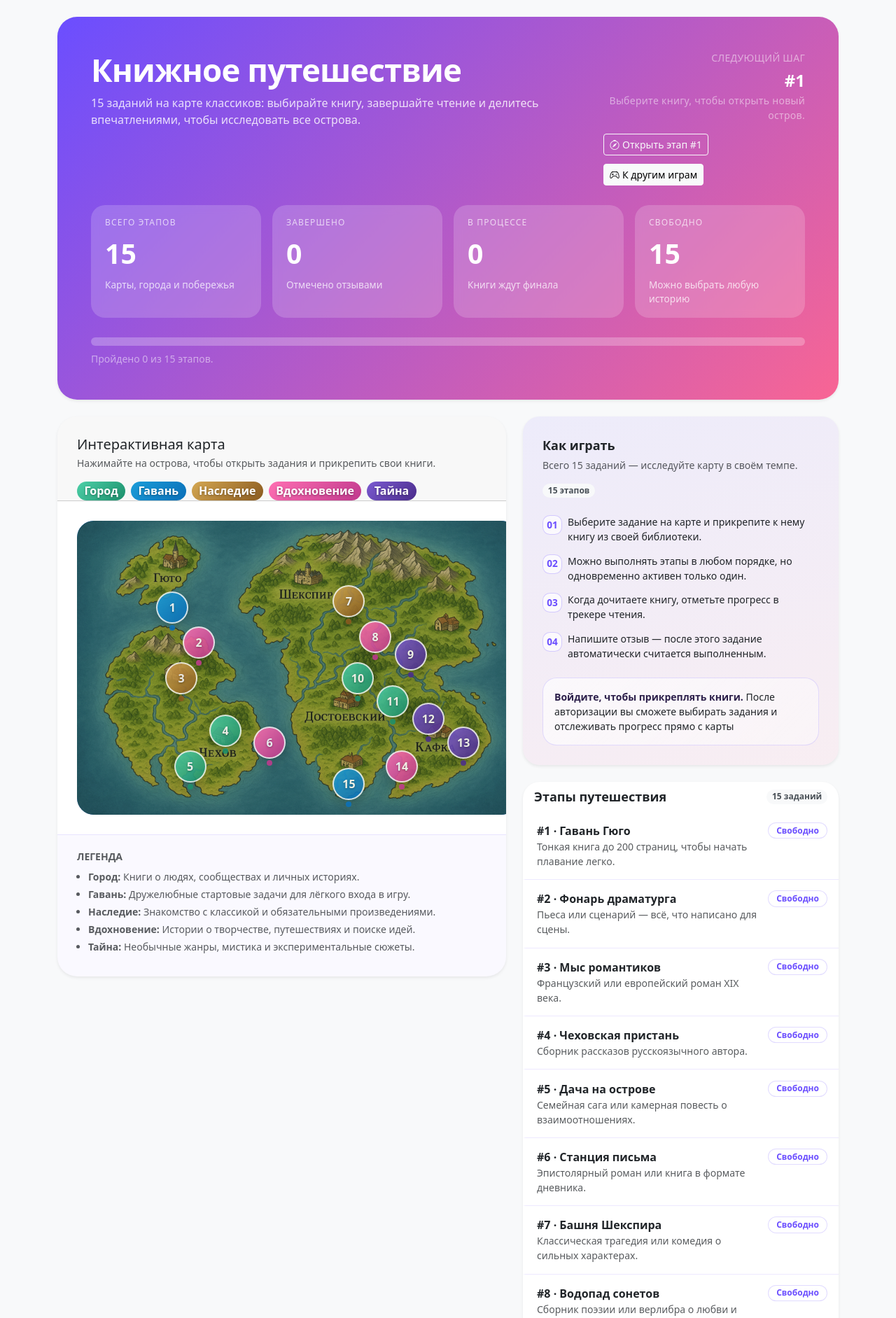
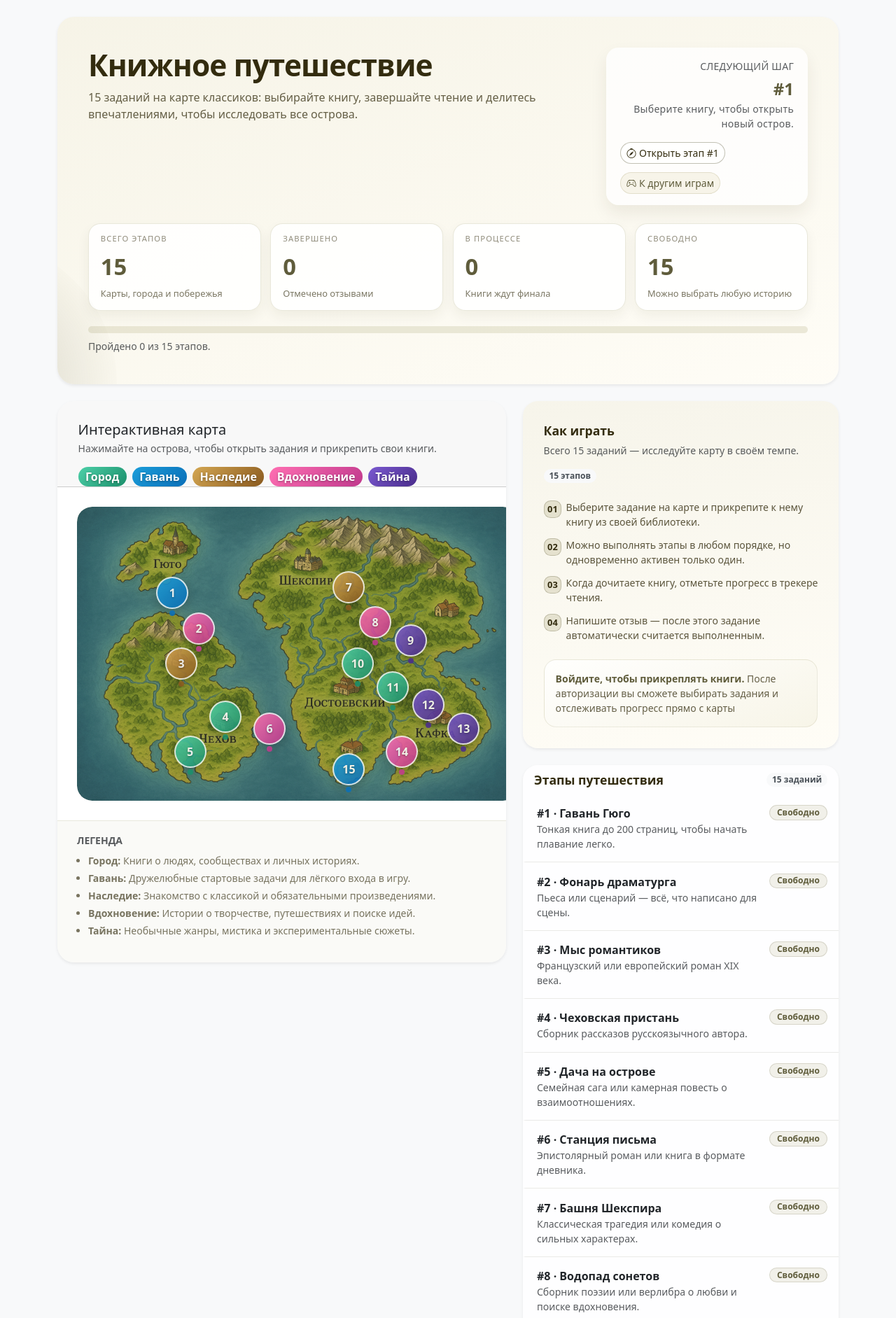
Before and after one commit to OlgaKuznetsova03/Mybooks_server, a Django app: page /games/journey-map/ in a window 1280 px wide; the page is wider, and only the part inside the window is pictured. Shown: the part 81-1964 px from the top of that part at 70% size. Run offline with Django 4.2, Linux system fonts and the light colour scheme.

Commit message:
книжное путешествие настраиваем цвет

```diff
--- a/games/static/games/game-pages.css
+++ b/games/static/games/game-pages.css
@@ -1,53 +1,79 @@
 :root {
-  --game-purple: #6b4eff;
-  --game-rose: #f86594;
-  --game-sand: #ffe9c7;
-  --game-ink: #2c1f4a;
-  --game-fog: #f4f1ff;
-  --game-teal: #32c4a0;
+  --journey-ink: #332c0f;
+  --journey-olive: #5f5c3b;
+  --journey-fern: #7b7752;
+  --journey-gold: #bcb893;
+  --journey-sand: #f6f3e5;
+  --journey-cream: #fffdf6;
+  --journey-mist: rgba(188, 184, 147, 0.28);
+  --journey-haze: rgba(95, 92, 59, 0.08);
 }
 
 .game-hero {
   position: relative;
-  border-radius: 1.75rem;
+  border-radius: 1.5rem;
   overflow: hidden;
-  background: linear-gradient(135deg, var(--game-purple), var(--game-rose));
-  color: #fff;
+  color: var(--journey-ink);
+  background: linear-gradient(160deg, rgba(246, 243, 229, 0.9), rgba(255, 253, 246, 0.95));
+  border: 1px solid rgba(188, 184, 147, 0.3);
+  box-shadow: 0 20px 45px rgba(51, 44, 15, 0.08);
+}
+
+.game-hero::before,
+.game-hero::after {
+  content: "";
+  position: absolute;
+  border-radius: 999px;
+  background: radial-gradient(circle at center, rgba(188, 184, 147, 0.35), transparent 70%);
+  filter: blur(0.5px);
+  pointer-events: none;
 }
 
 .game-hero::before {
-  content: "";
-  position: absolute;
-  inset: -35% -35% auto auto;
-  width: clamp(220px, 40vw, 360px);
+  inset: -28% -32% auto auto;
+  width: clamp(220px, 44vw, 360px);
   aspect-ratio: 1 / 1;
-  background: radial-gradient(circle at center, rgba(255, 255, 255, 0.35), transparent 70%);
-  transform: rotate(18deg);
+}
+
+.game-hero::after {
+  inset: auto auto -40% -30%;
+  width: clamp(240px, 50vw, 420px);
+  aspect-ratio: 1 / 1;
+  background: radial-gradient(circle at center, rgba(95, 92, 59, 0.25), transparent 75%);
 }
 
 .game-hero .card-body {
   position: relative;
-  padding: clamp(1.75rem, 2vw + 1.5rem, 3rem);
+  padding: clamp(1.5rem, 2.2vw + 1.25rem, 2.75rem);
 }
 
 .game-hero-heading {
-  font-size: clamp(1.85rem, 3vw + 1.4rem, 2.85rem);
+  font-size: clamp(1.75rem, 2.5vw + 1.35rem, 2.65rem);
   font-weight: 700;
   letter-spacing: -0.02em;
 }
 
 .game-hero-description {
-  max-width: 46rem;
-  color: rgba(255, 255, 255, 0.82);
+  max-width: 44rem;
+  color: rgba(51, 44, 15, 0.75);
 }
 
 .game-hero-meta {
   max-width: 18rem;
+  background: rgba(255, 255, 255, 0.78);
+  border-radius: 1.1rem;
+  padding: 1rem 1.25rem;
+  box-shadow: 0 12px 24px rgba(51, 44, 15, 0.08);
 }
 
 .game-hero-meta .badge,
 .game-hero-meta .small {
   letter-spacing: 0.02em;
+  color: rgba(51, 44, 15, 0.65);
+}
+
+.game-hero-meta .fs-4 {
+  color: var(--journey-olive);
 }
 
 .game-hero-actions {
@@ -56,60 +82,99 @@
   gap: 0.75rem;
 }
 
+.game-hero-actions .btn {
+  border-radius: 999px;
+}
+
+.btn-journey-outline {
+  border-radius: 999px;
+  border: 1px solid rgba(95, 92, 59, 0.38);
+  background: rgba(255, 255, 255, 0.75);
+  color: var(--journey-ink);
+  transition: background-color 0.2s ease, color 0.2s ease, border-color 0.2s ease, box-shadow 0.2s ease;
+}
+
+.btn-journey-outline:hover,
+.btn-journey-outline:focus-visible {
+  background: var(--journey-olive);
+  color: #fff;
+  border-color: var(--journey-olive);
+  box-shadow: 0 0 0 0.2rem rgba(188, 184, 147, 0.25);
+}
+
+.btn-journey-soft {
+  border-radius: 999px;
+  border: 1px solid rgba(188, 184, 147, 0.35);
+  background: rgba(246, 243, 229, 0.85);
+  color: var(--journey-olive);
+  transition: background-color 0.2s ease, color 0.2s ease, border-color 0.2s ease, box-shadow 0.2s ease;
+}
+
+.btn-journey-soft:hover,
+.btn-journey-soft:focus-visible {
+  background: var(--journey-olive);
+  color: #fff;
+  border-color: var(--journey-olive);
+  box-shadow: 0 0 0 0.2rem rgba(188, 184, 147, 0.2);
+}
+
 .game-hero-stats {
   display: grid;
-  grid-template-columns: repeat(auto-fit, minmax(180px, 1fr));
-  gap: 1rem;
-  margin-top: 1.75rem;
+  grid-template-columns: repeat(auto-fit, minmax(160px, 1fr));
+  gap: 0.85rem;
+  margin-top: clamp(1.25rem, 2vw, 1.75rem);
 }
 
 .game-hero-stat {
-  backdrop-filter: blur(6px);
-  background: rgba(255, 255, 255, 0.18);
-  border-radius: 1.25rem;
-  padding: 1rem 1.25rem;
+  background: rgba(255, 255, 255, 0.88);
+  border-radius: 1.1rem;
+  padding: 0.85rem 1.05rem;
   display: flex;
   flex-direction: column;
   gap: 0.35rem;
-  min-height: 120px;
+  border: 1px solid rgba(188, 184, 147, 0.32);
+  box-shadow: 0 8px 18px rgba(51, 44, 15, 0.06);
 }
 
 .game-hero-stat .label {
-  font-size: 0.75rem;
+  font-size: 0.7rem;
   text-transform: uppercase;
   letter-spacing: 0.1em;
-  color: rgba(255, 255, 255, 0.7);
+  color: rgba(51, 44, 15, 0.55);
 }
 
 .game-hero-stat .value {
-  font-size: clamp(1.75rem, 2vw + 1.25rem, 2.45rem);
+  font-size: clamp(1.45rem, 2vw + 1rem, 2.05rem);
   font-weight: 700;
+  color: var(--journey-olive);
 }
 
 .game-hero-stat .hint {
-  font-size: 0.85rem;
-  color: rgba(255, 255, 255, 0.75);
+  font-size: 0.8rem;
+  color: rgba(51, 44, 15, 0.65);
 }
 
 .game-progress {
-  margin-top: 1.75rem;
-  height: 12px;
+  margin-top: 1.35rem;
+  height: 10px;
   border-radius: 999px;
-  background: rgba(255, 255, 255, 0.25);
+  background: rgba(188, 184, 147, 0.3);
   overflow: hidden;
 }
 
 .game-progress-bar {
   height: 100%;
   width: 0;
-  background: rgba(255, 255, 255, 0.95);
+  background: linear-gradient(90deg, var(--journey-olive) 0%, var(--journey-ink) 90%);
   border-radius: inherit;
   transition: width 0.4s ease;
 }
 
 .game-panel {
-  border-radius: 1.5rem;
-  border: 1px solid rgba(107, 78, 255, 0.12);
+  border-radius: 1.35rem;
+  border: 1px solid rgba(188, 184, 147, 0.28);
+  background: rgba(255, 255, 255, 0.92);
+  box-shadow: 0 16px 32px rgba(51, 44, 15, 0.07);
 }
 
 .game-panel .card-header,
@@ -119,17 +184,18 @@
 }
 
 .game-panel .card-body {
-  padding: 1.75rem;
+  padding: clamp(1.35rem, 2vw + 1rem, 1.85rem);
 }
 
 .game-panel--soft {
-  background: linear-gradient(160deg, rgba(107, 78, 255, 0.08), rgba(248, 101, 148, 0.08));
+  background: linear-gradient(170deg, rgba(246, 243, 229, 0.75), rgba(255, 253, 246, 0.95));
 }
 
 .game-panel-title {
-  font-size: 1.125rem;
+  font-size: 1.1rem;
   font-weight: 600;
-  margin-bottom: 0.5rem;
+  margin-bottom: 0.45rem;
+  color: var(--journey-ink);
 }
 
 .game-checklist {
@@ -141,8 +207,9 @@
 
 .game-checklist li {
   position: relative;
-  padding-left: 2.25rem;
-  margin-bottom: 0.85rem;
+  padding-left: 2rem;
+  margin-bottom: 0.75rem;
+  color: rgba(51, 44, 15, 0.8);
 }
 
 .game-checklist li::before {
@@ -151,51 +218,56 @@
   position: absolute;
   left: 0;
   top: 0.05rem;
-  width: 1.75rem;
-  height: 1.75rem;
-  border-radius: 0.65rem;
+  width: 1.6rem;
+  height: 1.6rem;
+  border-radius: 0.6rem;
   display: grid;
   place-items: center;
-  background: rgba(255, 255, 255, 0.7);
-  color: var(--game-purple);
+  background: rgba(188, 184, 147, 0.35);
+  color: var(--journey-ink);
   font-weight: 600;
-  font-size: 0.85rem;
-  box-shadow: inset 0 0 0 1px rgba(107, 78, 255, 0.28);
+  font-size: 0.8rem;
+  box-shadow: inset 0 0 0 1px rgba(95, 92, 59, 0.28);
 }
 
 .game-hint {
-  border-radius: 1.25rem;
-  background: linear-gradient(135deg, rgba(255, 255, 255, 0.65), rgba(255, 255, 255, 0.4));
-  border: 1px solid rgba(107, 78, 255, 0.18);
+  border-radius: 1.1rem;
+  background: linear-gradient(160deg, rgba(255, 255, 255, 0.85), rgba(246, 243, 229, 0.85));
+  border: 1px solid rgba(188, 184, 147, 0.28);
+  color: rgba(51, 44, 15, 0.75);
 }
 
 .game-hint strong {
-  color: var(--game-ink);
+  color: var(--journey-olive);
 }
 
 .journey-map-card {
-  border-radius: 1.75rem;
+  border-radius: 1.5rem;
   overflow: hidden;
+  background: rgba(255, 255, 255, 0.95);
+  border: 1px solid rgba(188, 184, 147, 0.28);
+  box-shadow: 0 18px 36px rgba(51, 44, 15, 0.06);
 }
 
 .journey-map-card .card-header {
-  padding: 1.75rem 1.75rem 0;
+  padding: clamp(1.35rem, 2vw + 1rem, 1.85rem) clamp(1.35rem, 2vw + 1rem, 1.85rem) 0;
 }
 
 .journey-map-card .card-body {
-  padding: 1.75rem;
+  padding: clamp(1.25rem, 2vw + 1rem, 1.75rem);
 }
 
 .journey-map-card .card-footer {
-  padding: 1.25rem 1.75rem 1.75rem;
-  border-top: 1px solid rgba(107, 78, 255, 0.12);
-  background: rgba(107, 78, 255, 0.03);
+  padding: 1.1rem clamp(1.35rem, 2vw + 1rem, 1.75rem) clamp(1.5rem, 2vw + 1.4rem, 1.9rem);
+  border-top: 1px solid rgba(188, 184, 147, 0.28);
+  background: rgba(188, 184, 147, 0.08);
 }
 
 .journey-map-card .journey-map__canvas {
-  border-radius: 1.5rem;
+  border-radius: 1.35rem;
   border: none;
-  box-shadow: inset 0 0 0 1px rgba(107, 78, 255, 0.08);
+  box-shadow: inset 0 0 0 1px rgba(188, 184, 147, 0.22);
+  background: linear-gradient(180deg, rgba(246, 243, 229, 0.75), rgba(255, 255, 255, 0.9));
 }
 
 .journey-map-card .journey-map__canvas::before {
@@ -208,166 +280,188 @@
   gap: 0.5rem;
 }
 
+
 .journey-legend-hints {
   margin-bottom: 0;
   padding-left: 1rem;
-  color: var(--bs-secondary-color);
+  color: rgba(51, 44, 15, 0.65);
 }
 
 .journey-stage-list__item {
-  padding: 1.05rem 1.25rem;
+  padding: 0.95rem 1.15rem;
   border: none;
-  border-bottom: 1px solid rgba(107, 78, 255, 0.12);
+  border-bottom: 1px solid rgba(95, 92, 59, 0.12);
   background: transparent;
   transition: background-color 0.2s ease, transform 0.2s ease;
 }
 
 .journey-stage-list__item:hover {
-  background: rgba(107, 78, 255, 0.05);
+  background: rgba(246, 243, 229, 0.7);
 }
 
 .journey-stage-list__status {
   font-size: 0.75rem;
   font-weight: 600;
-  padding: 0.35rem 0.75rem;
+  padding: 0.3rem 0.7rem;
+  border-radius: 999px;
 }
 
 .journey-stage-list__status--available {
-  background: rgba(255, 255, 255, 0.8);
-  color: var(--game-purple);
-  box-shadow: inset 0 0 0 1px rgba(107, 78, 255, 0.2);
+  background: rgba(188, 184, 147, 0.2);
+  color: var(--journey-olive);
+  box-shadow: inset 0 0 0 1px rgba(95, 92, 59, 0.18);
 }
 
 .journey-stage-list__status--in_progress {
-  background: rgba(248, 101, 148, 0.18);
-  color: #aa1f59;
+  background: rgba(123, 119, 82, 0.18);
+  color: var(--journey-ink);
 }
 
 .journey-stage-list__status--completed {
-  background: rgba(50, 196, 160, 0.18);
-  color: #1b6f49;
+  background: rgba(95, 92, 59, 0.18);
+  color: var(--journey-ink);
 }
 
 .journey-stage-panel {
   --bs-offcanvas-width: min(420px, 100vw);
-  background: var(--game-fog);
-  color: var(--game-ink);
+  background: linear-gradient(180deg, rgba(246, 243, 229, 0.85), rgba(255, 255, 255, 0.95));
+  color: var(--journey-ink);
 }
 
 .journey-stage-panel .offcanvas-header {
-  padding: 1.5rem 1.75rem;
+  padding: 1.35rem 1.6rem;
 }
 
 .journey-stage-panel .offcanvas-body {
-  padding: 1.75rem;
+  padding: 1.6rem;
 }
 
 .journey-stage-panel__status {
-  background: rgba(107, 78, 255, 0.12);
-  color: var(--game-ink);
+  background: rgba(188, 184, 147, 0.2);
+  color: var(--journey-ink);
   font-weight: 600;
 }
 
+.journey-stage-panel__status--available {
+  background: rgba(188, 184, 147, 0.25);
+  color: var(--journey-olive);
+}
+
+.journey-stage-panel__status--in_progress {
+  background: rgba(123, 119, 82, 0.25);
+  color: #fff;
+}
+
+.journey-stage-panel__status--completed {
+  background: var(--journey-olive);
+  color: #fff;
+}
+
 .journey-stage-panel__form {
-  border-radius: 1.25rem;
-  border: 1px solid rgba(107, 78, 255, 0.12);
-  padding: 1.25rem;
-  background: #fff;
+  border-radius: 1.1rem;
+  border: 1px solid rgba(188, 184, 147, 0.28);
+  padding: 1.1rem;
+  background: rgba(255, 255, 255, 0.95);
+  box-shadow: 0 10px 24px rgba(51, 44, 15, 0.06);
 }
 
 .journey-stage-panel__form + .journey-stage-panel__form {
   margin-top: 1rem;
 }
 
+
 .game-promo {
-  border-radius: 1.5rem;
-  background: linear-gradient(140deg, rgba(107, 78, 255, 0.12), rgba(248, 101, 148, 0.08));
-  border: 1px solid rgba(107, 78, 255, 0.12);
+  border-radius: 1.4rem;
+  background: linear-gradient(150deg, rgba(246, 243, 229, 0.9), rgba(255, 255, 255, 0.95));
+  border: 1px solid rgba(188, 184, 147, 0.28);
+  box-shadow: 0 16px 30px rgba(51, 44, 15, 0.07);
 }
 
 .game-promo .card-body {
-  padding: 1.5rem 1.75rem;
+  padding: clamp(1.35rem, 2vw + 1rem, 1.7rem);
 }
 
 .read-before-buy-grid {
   display: grid;
-  gap: 1.5rem;
+  gap: 1.35rem;
 }
 
 .read-before-buy-card {
-  border-radius: 1.5rem;
-  border: 1px solid rgba(107, 78, 255, 0.12);
-  background: #fff;
-  box-shadow: 0 18px 40px rgba(44, 31, 74, 0.08);
+  border-radius: 1.4rem;
+  border: 1px solid rgba(188, 184, 147, 0.28);
+  background: rgba(255, 255, 255, 0.96);
+  box-shadow: 0 18px 38px rgba(51, 44, 15, 0.07);
 }
 
 .read-before-buy-card .card-body {
-  padding: 1.75rem;
+  padding: clamp(1.35rem, 2vw + 1.1rem, 1.8rem);
 }
 
 .read-before-buy-card__meta {
   display: grid;
-  grid-template-columns: repeat(auto-fit, minmax(120px, 1fr));
-  gap: 1rem;
+  grid-template-columns: repeat(auto-fit, minmax(110px, 1fr));
+  gap: 0.85rem;
   text-align: center;
 }
 
 .read-before-buy-card__meta .value {
-  font-size: 1.5rem;
+  font-size: 1.4rem;
   font-weight: 600;
+  color: var(--journey-olive);
 }
 
 .shelf-card .game-progress {
-  margin-top: 1.25rem;
-  background: rgba(107, 78, 255, 0.12);
+  margin-top: 1.1rem;
+  background: rgba(188, 184, 147, 0.25);
 }
 
 .shelf-card .game-progress-bar {
-  background: linear-gradient(90deg, var(--game-purple), var(--game-rose));
+  background: linear-gradient(90deg, var(--journey-olive), var(--journey-ink));
 }
 
 .shelf-card__meta {
   display: grid;
-  grid-template-columns: repeat(auto-fit, minmax(120px, 1fr));
-  gap: 1rem;
+  grid-template-columns: repeat(auto-fit, minmax(110px, 1fr));
+  gap: 0.85rem;
   text-align: center;
 }
 
 .shelf-card__meta .value {
   font-weight: 600;
-  font-size: 1.15rem;
+  font-size: 1.05rem;
+  color: var(--journey-ink);
 }
 
 .shelf-card__actions {
   display: flex;
   flex-wrap: wrap;
-  gap: 0.75rem;
+  gap: 0.6rem;
   align-items: center;
 }
 
 .shelf-card__list {
-  border-top: 1px dashed rgba(107, 78, 255, 0.2);
-  margin-top: 1.25rem;
-  padding-top: 1.25rem;
+  border-top: 1px dashed rgba(95, 92, 59, 0.22);
+  margin-top: 1.15rem;
+  padding-top: 1.15rem;
 }
 
 .shelf-card__list-title {
   font-size: 0.75rem;
   text-transform: uppercase;
   letter-spacing: 0.08em;
-  color: var(--bs-secondary-color);
+  color: rgba(51, 44, 15, 0.55);
 }
 
 .game-empty-card {
-  border-radius: 1.5rem;
-  border: 1px dashed rgba(107, 78, 255, 0.35);
-  background: linear-gradient(160deg, rgba(255, 255, 255, 0.9), rgba(244, 241, 255, 0.9));
+  border-radius: 1.4rem;
+  border: 1px dashed rgba(188, 184, 147, 0.45);
+  background: linear-gradient(160deg, rgba(255, 255, 255, 0.92), rgba(246, 243, 229, 0.88));
+  color: rgba(51, 44, 15, 0.65);
 }
 
 .game-empty-card .card-body {
-  padding: 3rem 2rem;
+  padding: 2.5rem 1.75rem;
   text-align: center;
-  color: var(--bs-secondary-color);
 }
 
 @media (max-width: 991.98px) {
--- a/templates/games/book_journey_map.html
+++ b/templates/games/book_journey_map.html
@@ -16,23 +16,23 @@
       <div class="ms-lg-auto text-lg-end game-hero-meta">
         {% with focus_stage=active_stage_number|default:next_available_stage %}
           {% if active_stage_number %}
-            <div class="small text-white-50 text-uppercase mb-1">Активный этап</div>
+            <div class="small text-uppercase text-muted mb-1">Активный этап</div>
             <div class="fs-4 fw-semibold">#{{ active_stage_number }}</div>
-            <div class="small text-white-50">Продолжайте путешествие с выбранной книгой.</div>
+            <div class="small text-muted">Продолжайте путешествие с выбранной книгой.</div>
           {% elif next_available_stage %}
-            <div class="small text-white-50 text-uppercase mb-1">Следующий шаг</div>
+            <div class="small text-uppercase text-muted mb-1">Следующий шаг</div>
             <div class="fs-4 fw-semibold">#{{ next_available_stage }}</div>
-            <div class="small text-white-50">Выберите книгу, чтобы открыть новый остров.</div>
+            <div class="small text-muted">Выберите книгу, чтобы открыть новый остров.</div>
           {% else %}
-            <div class="small text-white-50 text-uppercase mb-1">Отличная работа</div>
+            <div class="small text-uppercase text-muted mb-1">Отличная работа</div>
             <div class="fs-4 fw-semibold">Карта пройдена!</div>
-            <div class="small text-white-50">Можно повторить задания с новыми историями.</div>
+            <div class="small text-muted">Можно повторить задания с новыми историями.</div>
           {% endif %}
           <div class="game-hero-actions mt-3">
             {% if focus_stage %}
               <button
                 type="button"
-                class="btn btn-outline-light btn-sm"
+                class="btn btn-sm btn-journey-outline"
                 data-bs-toggle="offcanvas"
                 data-bs-target="#journey-stage-panel"
                 data-stage="{{ focus_stage }}"
@@ -40,7 +40,7 @@
                 <i class="bi bi-compass me-1"></i>Открыть этап #{{ focus_stage }}
               </button>
             {% endif %}
-            <a class="btn btn-light btn-sm" href="{% url 'games:read_before_buy' %}">
+            <a class="btn btn-sm btn-journey-soft" href="{% url 'games:read_before_buy' %}">
               <i class="bi bi-controller me-1"></i>К другим играм
             </a>
           </div>
@@ -79,7 +79,7 @@
     >
       <div class="game-progress-bar" style="width: {{ stage_summary.progress_percent }}%;"></div>
     </div>
-    <div class="small text-white-50 mt-2">
+    <div class="small text-muted mt-2">
       {% if stage_summary.total %}
         Пройдено {{ stage_summary.completed }} из {{ stage_summary.total }} этапов.
       {% else %}
```
Also changed, not shown: other parts of games/static/games/game-pages.css (+126 -1 lines).
